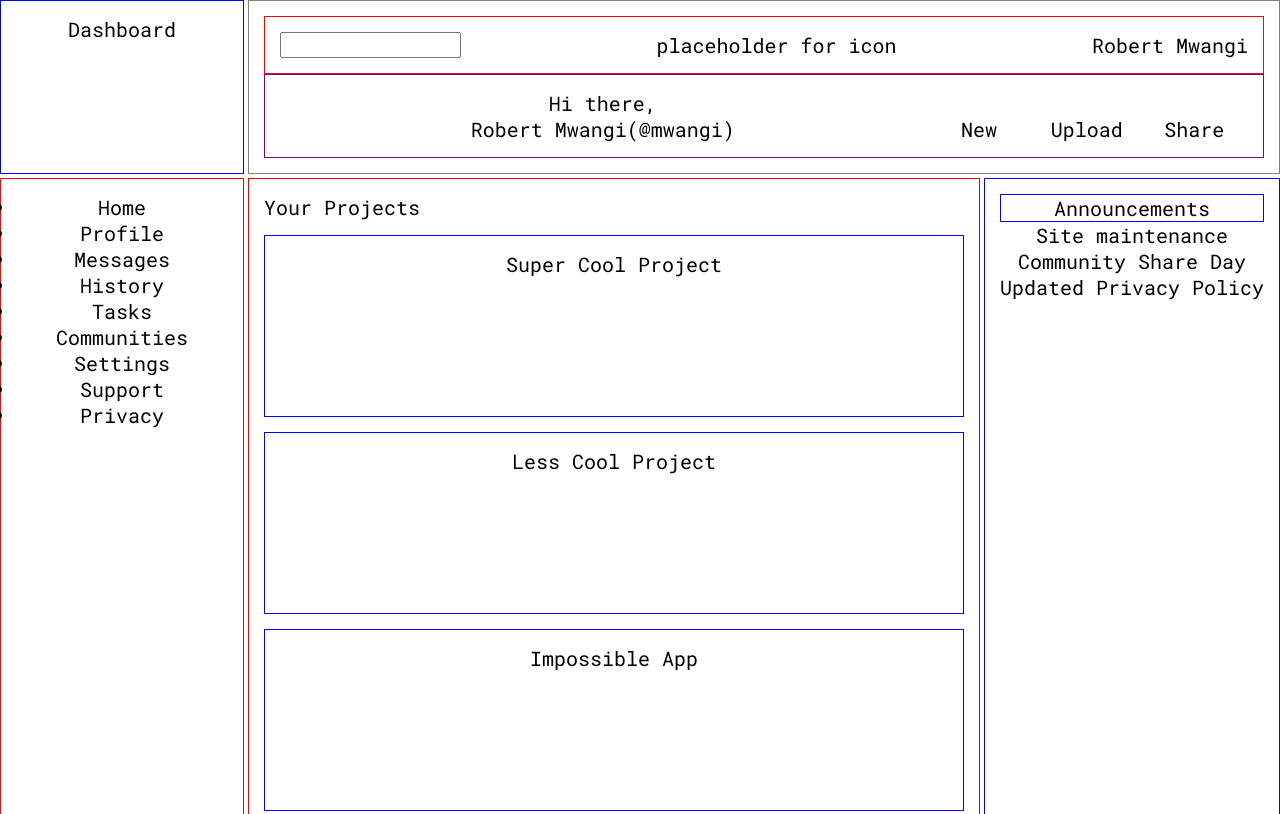
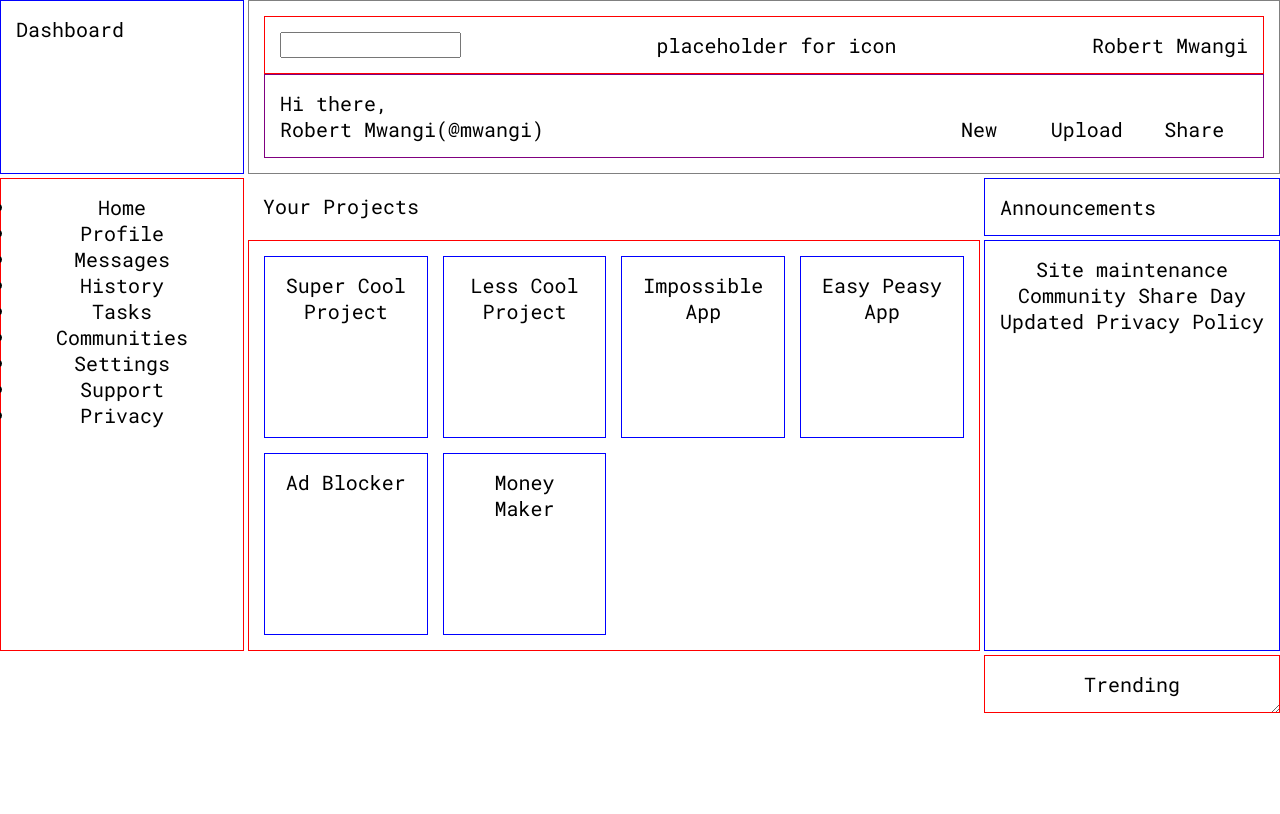
Before and after one commit to GichukiMwangi88/admindashboard, a plain HTML site: page admin.html in a window 1280 px wide. Shown: the top 814 px of the page. Drawn offline with Linux system fonts and the light colour scheme.

Commit message:
Modified the html and css skeleton. Ready for styling with css.

```diff
--- a/admin.css
+++ b/admin.css
@@ -50,6 +50,10 @@
     align-items: center;
 }
 
+.greeting p {
+    text-align: left;
+}
+
 .greeting ul {
     display: grid;
     list-style-type: none;
@@ -57,26 +61,39 @@
 
 }
 
+.card-header {
+    display: grid;
+    grid-column: 2;
+    grid-row: 2;
+}
+
 .projects {
     border: 1px solid red;
     display: grid;
-    grid-template-columns: repeat(autofit, minmax(150px, 1fr));
+    grid-column: 2 / 3;
+    grid-row: 3 / 4;
+    grid-template-columns: repeat(auto-fit, minmax(150px, 1fr));
     gap: 15px;
 }
 
-.projects header {
+.card-header p {
     text-align: left;
 }
 
-.projects .card {
+.card {
     border: 1px solid blue;
     height: 150px;
+}
+
+.header {
+    display: grid;
+    text-align: left;
 }
 
 .announcements {
     border: 1px solid blue;
     grid-column: 3;
-    grid-row: 2 / 3;
+    grid-row: 3;
 }
 
 .trending {
--- a/admin.html
+++ b/admin.html
@@ -53,9 +53,10 @@
           </ul>
         </div>
       </div>
-
+      <div class="card-header">
+        <p>Your Projects</p>
+      </div>
       <div class="projects">
-        <header>Your Projects</header>
         <div class="card">
           <p class="title">Super Cool Project</p>
           <p></p>
@@ -82,8 +83,9 @@
         </div>
       </div>
 
+      <div class="header">Announcements</div>
+
       <div class="announcements">
-        <p class="header">Announcements</p>
         <p class="title">Site maintenance</p>
         <p></p>
         <p class="title">Community Share Day</p>
```
